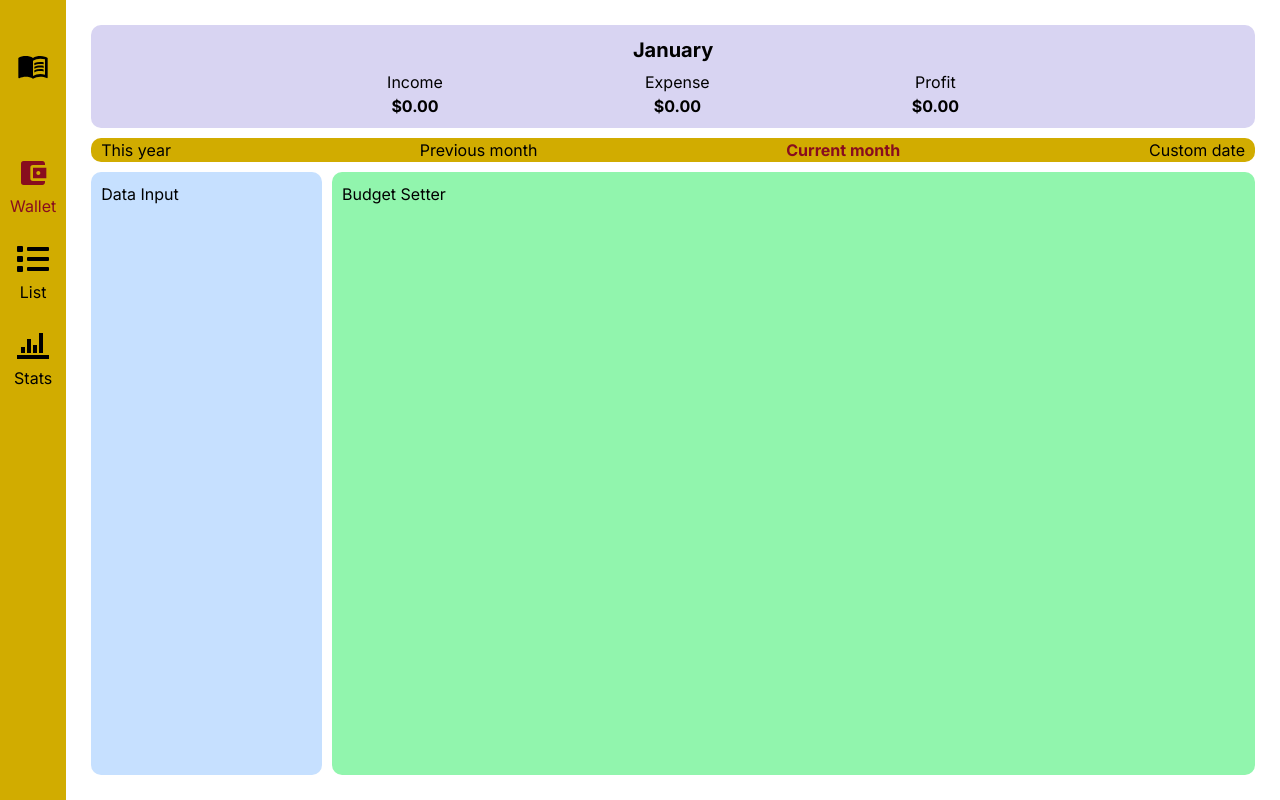
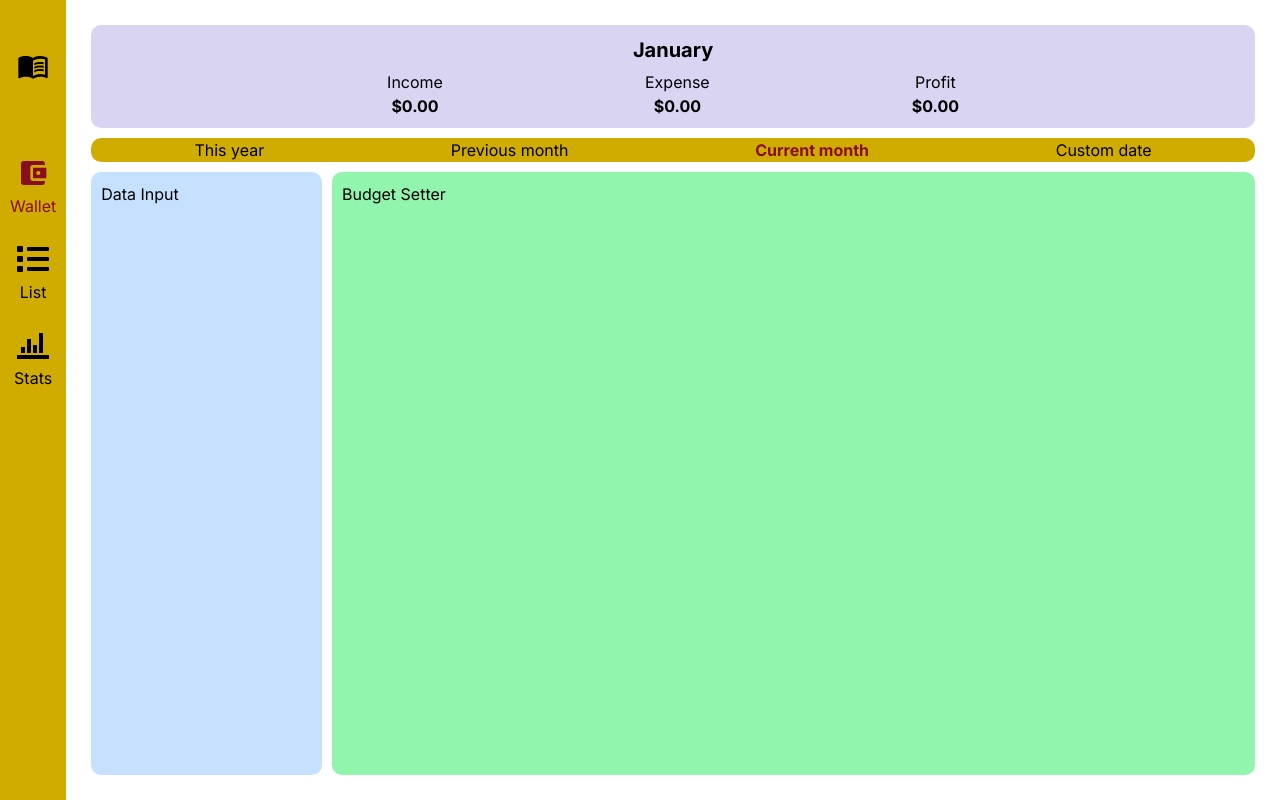
Before and after one commit to eimuciu/cash-tracker, a Next.js app: page / in a window 1280 px wide. Built offline with nearby package versions, Linux system fonts and the light colour scheme.

Commit message:
changing spacing for dateSeperator

```diff
--- a/src/app/components/layoutWrapper/dateSeperator/index.tsx
+++ b/src/app/components/layoutWrapper/dateSeperator/index.tsx
@@ -1,7 +1,7 @@
 export default function DateSeperator() {
   return (
     <>
-      <section className="flex justify-between items-center bg-[#D1AC00] rounded-[10px] px-[10px] my-[10px]">
+      <section className="flex justify-around items-center bg-[#D1AC00] rounded-[10px] px-[10px] my-[10px]">
         <p>
           {/* AWAITING DATA*/}
           This year
```
